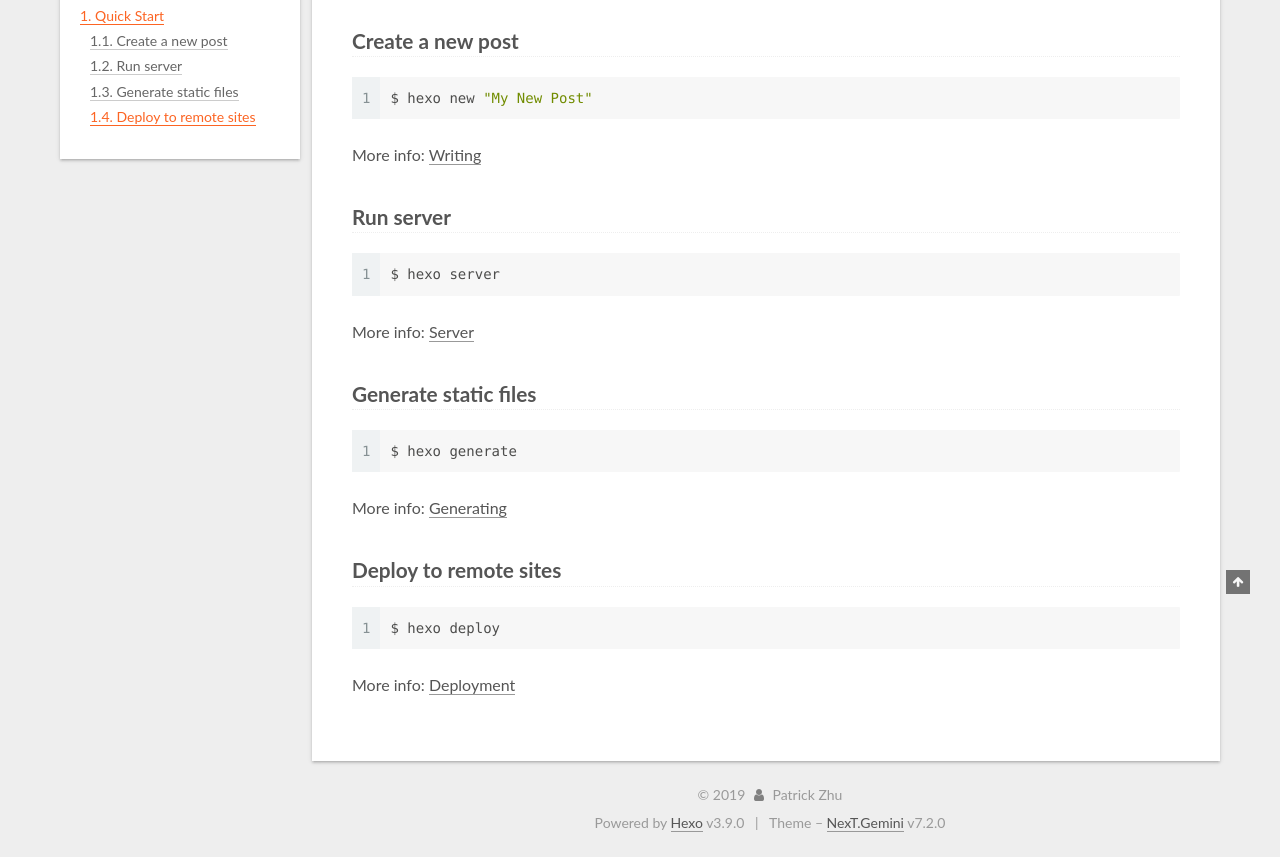
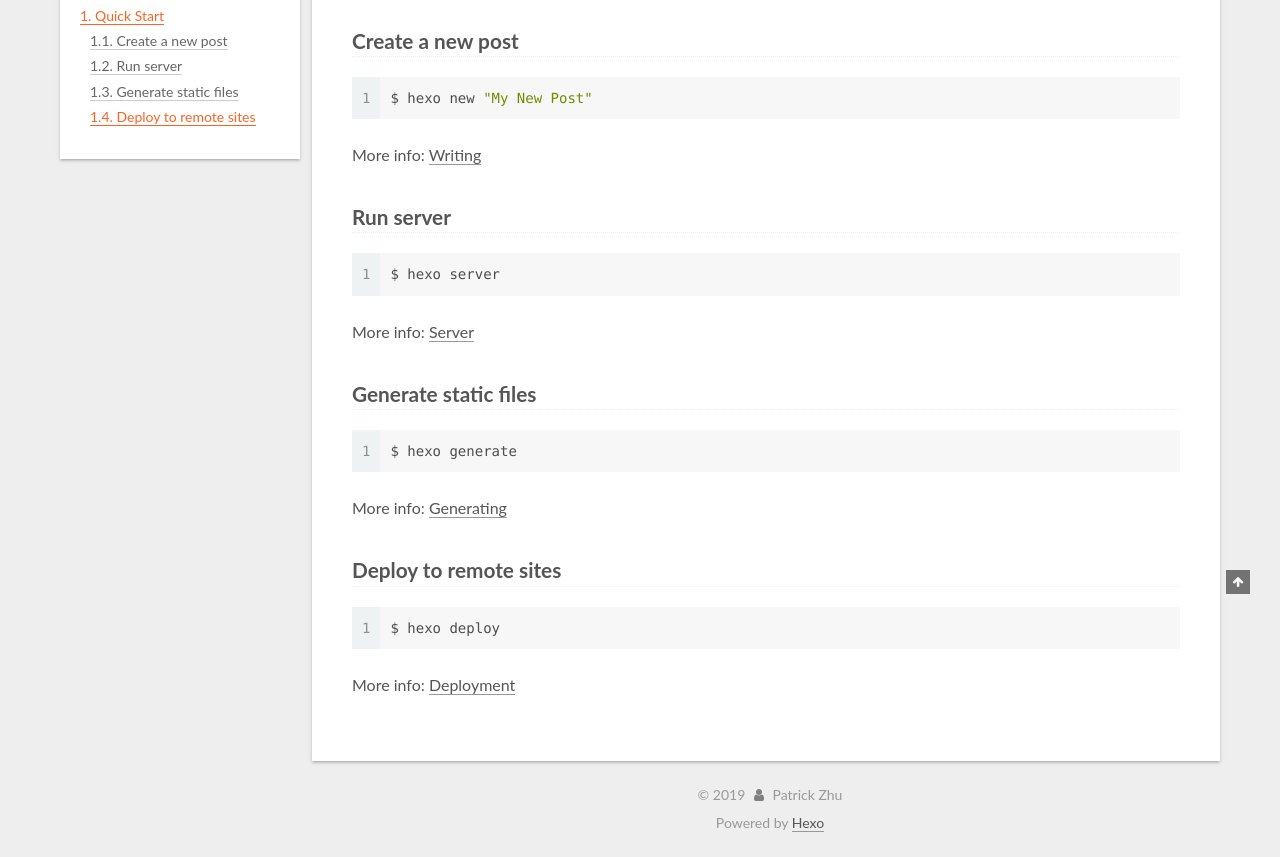
Before and after one commit to OOXXXX/Hexo.blog, a plain HTML site: page 2019/07/08/hello-world/index.html in a window 1280 px wide. Shown: the part 306-1163 px from the top of the page. Drawn offline with Linux system fonts and the light colour scheme.

Commit message:
Site updated: 2019-07-09 13:22:36

```diff
--- a/2019/07/08/hello-world/index.html
+++ b/2019/07/08/hello-world/index.html
@@ -77,7 +77,7 @@
     fastclick: false,
     lazyload: false,
     tabs: true,
-    motion: {"enable":true,"async":false,"transition":{"post_block":"fadeIn","post_header":"slideDownIn","post_body":"slideDownIn","coll_header":"slideLeftIn","sidebar":"slideUpIn"}},
+    motion: {"enable":true,"async":true,"transition":{"post_block":"fadeIn","post_header":"slideDownIn","post_body":"slideDownIn","coll_header":"slideLeftIn","sidebar":"slideUpIn"}},
     algolia: {
       applicationID: '',
       apiKey: '',
@@ -556,15 +556,11 @@
 </div>
 
 
-  <div class="powered-by">Powered by <a href="https://hexo.io" class="theme-link" rel="noopener" target="_blank">Hexo</a> v3.9.0</div>
+  <div class="powered-by">Powered by <a href="https://hexo.io" class="theme-link" rel="noopener" target="_blank">Hexo</a></div>
 
 
 
-  <span class="post-meta-divider">|</span>
 
-
-
-  <div class="theme-info">Theme – <a href="https://theme-next.org" class="theme-link" rel="noopener" target="_blank">NexT.Gemini</a> v7.2.0</div>
 
 
 
```
Also changed, not shown: archives/2019/07/index.html (+2 -6 lines), archives/2019/index.html (+2 -6 lines), archives/index.html (+2 -6 lines), index.html (+2 -6 lines).
